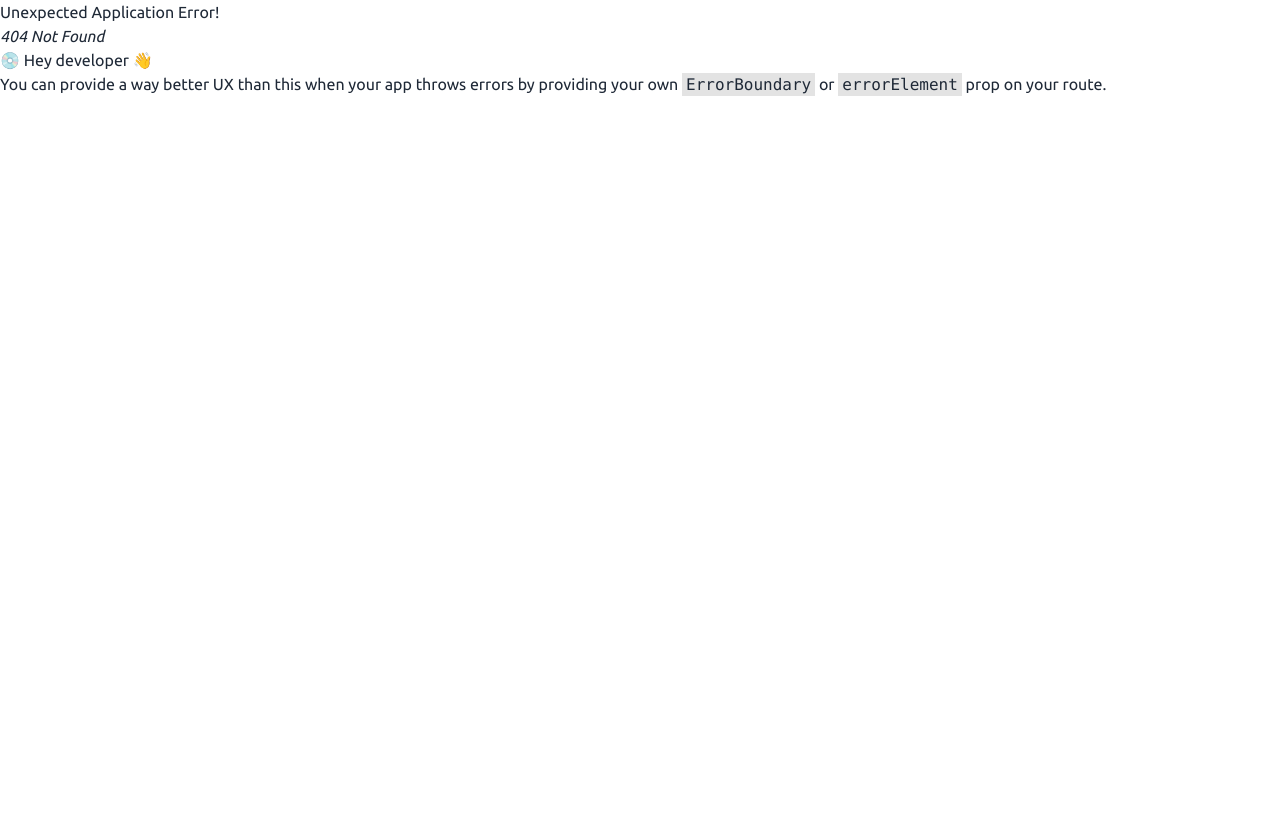
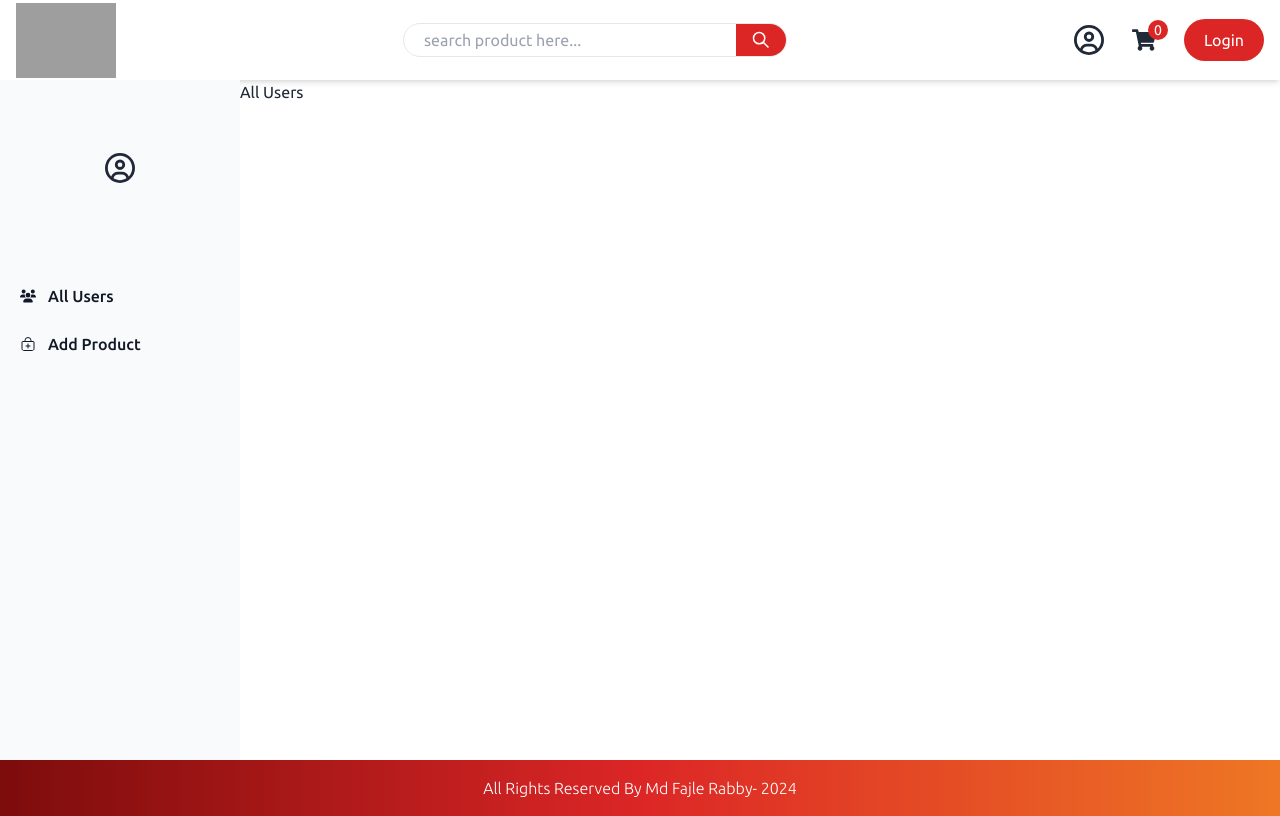
Before and after one commit to rabby9898/e-click-frontend, a React (Vite) app: page /admin-dashboard/all-users in a window 1280 px wide. Before the commit this address had no page. Built offline with nearby package versions, Linux system fonts and the light colour scheme; no server answers; grey boxes are pictures that could not be loaded.

Commit message:
all users func added

```diff
--- a/src/Components/Header/Header.jsx
+++ b/src/Components/Header/Header.jsx
@@ -65,7 +65,9 @@ const Header = () => {
               className="dropdown-content z-[1] menu p-2 shadow bg-base-100 rounded-box w-52"
             >
               <li>
-                <Link to={"/Admin-dashboard"}>Admin Dashboard</Link>
+                <Link className="hidden md:block" to={"/Admin-dashboard"}>
+                  Admin Dashboard
+                </Link>
               </li>
             </ul>
           </div>
--- /dev/null
+++ b/src/Pages/Admin/AddProducts.jsx
@@ -0,0 +1,9 @@
+const AddProducts = () => {
+  return (
+    <div>
+      <h1>Add Products</h1>
+    </div>
+  );
+};
+
+export default AddProducts;
--- /dev/null
+++ b/src/Pages/Admin/AllUsers.jsx
@@ -0,0 +1,24 @@
+import { useEffect } from "react";
+import SummaryApi from "../../common";
+
+const AllUsers = async () => {
+  const fetchAllUsers = async () => {
+    const fetchData = await fetch(SummaryApi.allUsers.url, {
+      method: SummaryApi.allUsers.method,
+      credentials: "include",
+    });
+    const data = await fetchData.json();
+    console.log("users Data", data);
+  };
+
+  useEffect(() => {
+    fetchAllUsers();
+  }, []);
+  return (
+    <div>
+      <h1>All Users</h1>
+    </div>
+  );
+};
+
+export default AllUsers;
--- a/src/Pages/AdminDashboard.jsx
+++ b/src/Pages/AdminDashboard.jsx
@@ -1,11 +1,12 @@
-import { FaRegCircleUser } from "react-icons/fa6";
+import { FaRegCircleUser, FaUsers } from "react-icons/fa6";
 import { useSelector } from "react-redux";
-
+import { Link, Outlet } from "react-router-dom";
+import { IoBagAddOutline } from "react-icons/io5";
 const AdminDashboard = () => {
   const user = useSelector((state) => state.user?.user);
   return (
-    <div className="min-h-[calc(100vh-120px)] flex">
-      <aside className="bg-slate-300 min-h-full w-full max-w-60">
+    <div className="min-h-[calc(100vh-120px)] md:flex hidden ">
+      <aside className="bg-gray-50 min-h-full w-full max-w-60">
         <div className="h-32 flex justify-center items-center flex-col mt-8">
           <div className=" text-3xl cursor-pointer relative ">
             {user?.profilePic ? (
@@ -23,8 +24,32 @@ const AdminDashboard = () => {
             <p className="text-sm">{user?.role}</p>
           </div>
         </div>
+        <div className="px-3 mt-5 py-4 overflow-y-auto bg-gray-50 dark:bg-gray-800">
+          <ul className="space-y-2 font-medium">
+            <li>
+              <Link
+                to={"all-users"}
+                className="flex items-center text-base p-2 text-gray-900 rounded-lg dark:text-white hover:bg-gray-100 dark:hover:bg-gray-700 group"
+              >
+                <FaUsers />
+                <span className="ms-3">All Users</span>
+              </Link>
+            </li>
+            <li>
+              <Link
+                to={"add-products"}
+                className="flex items-center text-base p-2 text-gray-900 rounded-lg dark:text-white hover:bg-gray-100 dark:hover:bg-gray-700 group"
+              >
+                <IoBagAddOutline />
+                <span className="ms-3">Add Product</span>
+              </Link>
+            </li>
+          </ul>
+        </div>
       </aside>
-      <main>main</main>
+      <main className="w-full h-full">
+        <Outlet />
+      </main>
     </div>
   );
 };
--- a/src/common/index.js
+++ b/src/common/index.js
@@ -17,6 +17,10 @@ const SummaryApi = {
     url: `${backendDomain}/api/logout`,
     method: "get",
   },
+  allUsers: {
+    url: `${backendDomain}/api/all-users`,
+    method: "get",
+  },
 };
 
 export default SummaryApi;
```
Also changed, not shown: src/Router/Routes.jsx (+12 -0 lines).
